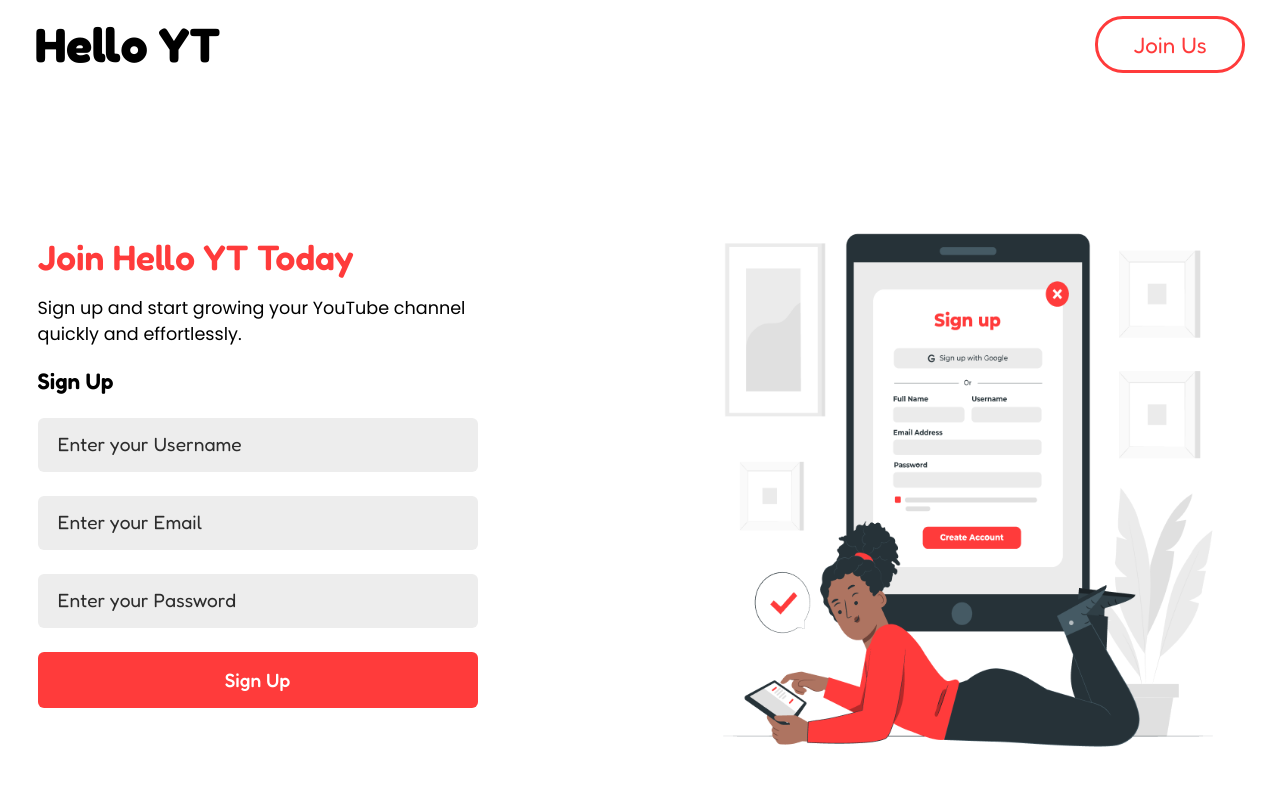
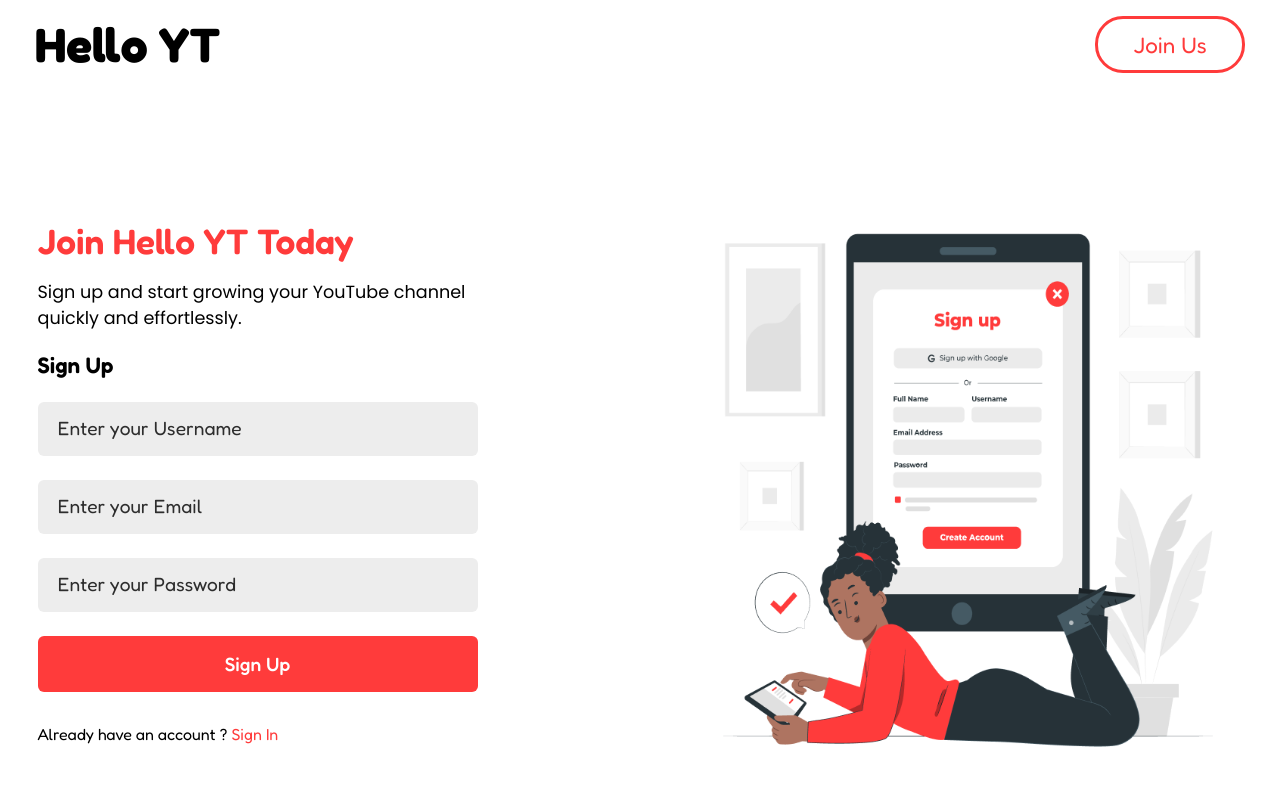
Before and after one commit to Pasindu-Peiris/Hello-YouTube-project_copy_by_me, a React (Create React App) app in the folder client/: page /signup in a window 1280 px wide. Shown: the top 800 px of the page. Built offline with nearby package versions, Linux system fonts and the light colour scheme.

Commit message:
Update Registration.jsx

```diff
--- a/client/src/pages/user/Registration.jsx
+++ b/client/src/pages/user/Registration.jsx
@@ -5,38 +5,75 @@
 import Header from "../../components/Header";
 import Footer from "../../components/Footer";
 import axios from "axios"; // Import Axios
+import { Toaster, toast } from "react-hot-toast";
+import { validatePassword } from "../../utils/Passwordcheck";
+import { useNavigate } from "react-router-dom";
 
 const Registration = () => {
   const [username, setUsername] = useState("");
   const [email, setEmail] = useState("");
   const [password, setPassword] = useState("");
-  const [showModal, setShowModal] = useState(false); // State to control modal visibility
 
-  // Handle form submission
+  const navigate = useNavigate();
+
   const handleSubmit = async (e) => {
     e.preventDefault();
 
-    try {
-      const response = await axios.post("http://localhost:4005/api/v1/user/register", {
-        username,
-        email,
-        password,
+    const passwordResult = validatePassword(password);
+
+    if (passwordResult !== true) {
+      passwordResult.forEach((error) => {
+        toast.error(error, {
+          duration: 3000,
+          style: {
+            borderRadius: "10px",
+            height: "60px",
+            background: "#171617",
+            color: "#fff",
+          },
+        });
       });
+    } else {
+      axios.post("http://localhost:4005/api/v1/user/signup/", {
+          username,
+          email,
+          password,
+        })
+        .then((response) => {
+          toast.success(response.data.message, {
+            duration: 3000,
+            style: {
+              borderRadius: "10px",
+              height: "60px",
+              background: "#171617",
+              color: "#fff",
+            },
+          });
 
-      console.log("Registration successful", response.data);
-      setShowModal(true); // Show success modal
-      setTimeout(() => {
-        setShowModal(false); // Close the modal after 3 seconds
-      }, 3000);
+          setTimeout(() => {
+            navigate("/signin");
+        }, 3000);
 
-      // Redirect to login page
-      setTimeout(() => {
-        window.location.href = "/login";
-      }, 3000);
 
-    } catch (error) {
-      console.error("Registration failed", error.response?.data);
-      alert(error.response?.data?.message || "Registration failed. Please try again.");
+        })
+        .catch((error) => {
+          toast.error(
+            error.response?.data?.message &&
+              typeof error.response.data.message === "string"
+              ? error.response.data.message
+              : error.response?.data?.message?.error ||
+              "An error occurred. Please try again.",
+            {
+              duration: 3000,
+              style: {
+                borderRadius: "10px",
+                height: "60px",
+                background: "#171617",
+                color: "#fff",
+              },
+            }
+          );
+        });
     }
   };
 
@@ -45,16 +82,28 @@
       {/* Add Helmet for SEO */}
       <Helmet>
         <title>Register - Hello YT</title>
-        <meta name="description" content="Join Hello YT and start growing your YouTube channel. Increase subscribers, views, and watch time effortlessly." />
-        <meta name="keywords" content="YouTube growth, register, increase subscribers, YouTube views, watch time, Hello YT" />
+        <meta
+          name="description"
+          content="Join Hello YT and start growing your YouTube channel. Increase subscribers, views, and watch time effortlessly."
+        />
+        <meta
+          name="keywords"
+          content="YouTube growth, register, increase subscribers, YouTube views, watch time, Hello YT"
+        />
         <meta name="author" content="Hello YT" />
         <meta property="og:title" content="Register - Hello YT" />
-        <meta property="og:description" content="Join Hello YT and start growing your YouTube channel today!" />
+        <meta
+          property="og:description"
+          content="Join Hello YT and start growing your YouTube channel today!"
+        />
         <meta property="og:image" content={signup} />
         <meta property="og:url" content="https://www.helloyt.com/register" />
         <meta name="twitter:card" content="summary_large_image" />
         <meta name="twitter:title" content="Register - Hello YT" />
-        <meta name="twitter:description" content="Join Hello YT and start growing your YouTube channel today!" />
+        <meta
+          name="twitter:description"
+          content="Join Hello YT and start growing your YouTube channel today!"
+        />
         <meta name="twitter:image" content={signup} />
       </Helmet>
 
@@ -64,7 +113,10 @@
         <div className="firstregister">
           <div className="textregister">
             <h1>Join Hello YT Today</h1>
-            <p>Sign up and start growing your YouTube channel <br />quickly and effortlessly.</p>
+            <p>
+              Sign up and start growing your YouTube channel <br />
+              quickly and effortlessly.
+            </p>
           </div>
 
           <div className="formregister">
@@ -99,6 +151,12 @@
 
               <input type="submit" value="Sign Up" />
             </form>
+
+            <div className="fogotlogin">
+              <p>
+                Already have an account ? <a href="/signin">Sign In</a>
+              </p>
+            </div>
           </div>
         </div>
 
@@ -108,15 +166,7 @@
       </section>
 
       <Footer />
-
-      {/* Modal for successful registration */}
-      {showModal && (
-        <div className="modal">
-          <div className="modal-content">
-            <p>User registered successfully! Redirecting to login...</p>
-          </div>
-        </div>
-      )}
+      <Toaster position="top-center" reverseOrder={false} />
     </div>
   );
 };
```
